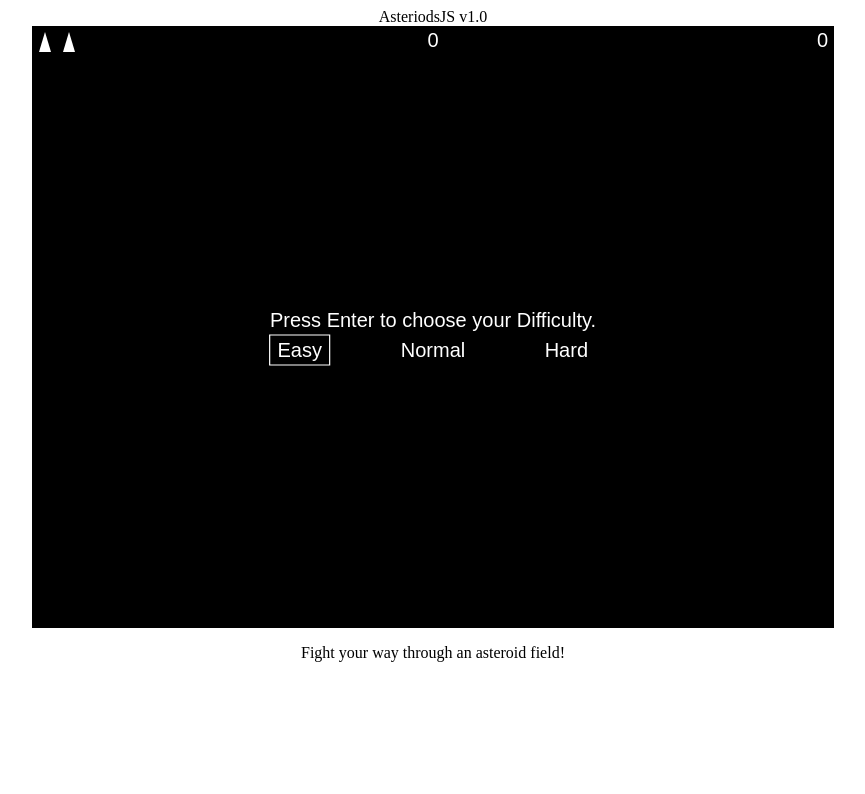
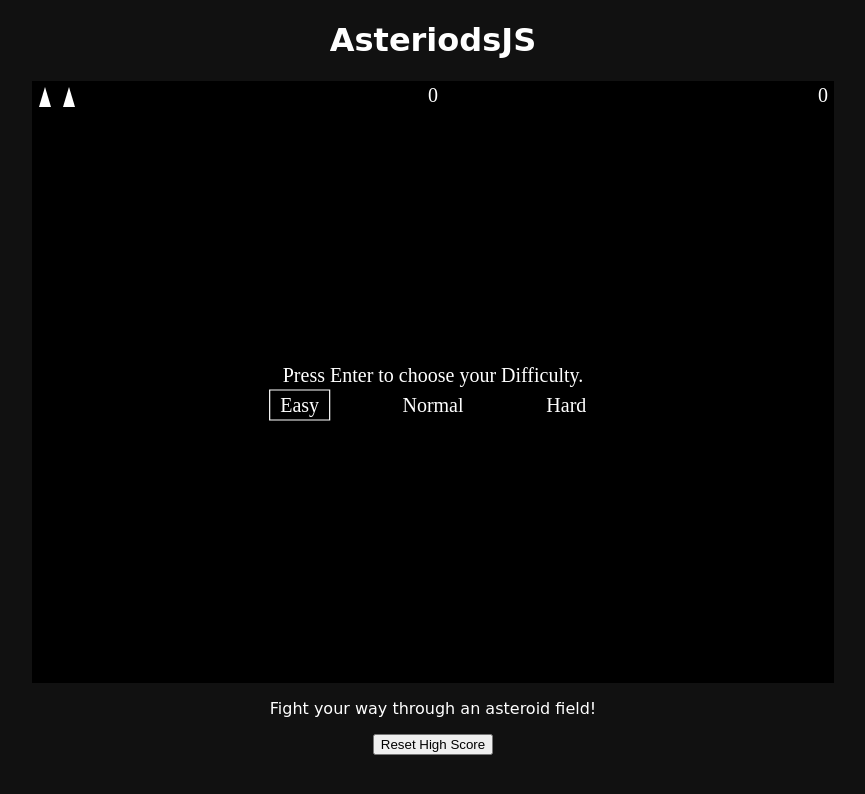
Before and after one commit to JDTalley/AsteroidsJS, a plain HTML site: page index.html in a window 1280 px wide. Shown: the whole page, without its empty margins (207-1072 px from the left). Drawn offline with Linux system fonts and the light colour scheme; a web font is replaced by a local one.

Commit message:
New Fonts. Reset High Score button. Styling.

```diff
--- a/index.html
+++ b/index.html
@@ -1,15 +1,23 @@
 <!DOCTYPE html>
 <html>
     <head>
-        <title>Asteriods v1.0 - GRX Games</title>
+        <title>Asteriods - GRX Games</title>
+        <link href="https://fonts.googleapis.com/css?family=Turret+Road&display=swap" rel="stylesheet">
         <link rel="stylesheet" type="text/css" href="style/Asteroids.css">
     </head>
     <body>
-        <header>AsteriodsJS v1.0</header>
-        <canvas id="game-canvas" width="800" height="600">
-            Please use a modern browser to access this website.
-        </canvas>
-        <p>Fight your way through an asteroid field!</p>
+        <div class="wrapper">
+            <header>
+                <h1>AsteriodsJS</h1>
+            </header>
+            <canvas id="game-canvas" width="800" height="600">
+                Please use a modern browser to access this website.
+            </canvas>
+            <div class="wrapper">
+                <p>Fight your way through an asteroid field!</p>
+                <button id="reset-high">Reset High Score</button>
+            </div>
+        </div>
         <script src="./js/lib/canvas.js"></script>
         <script src="./js/models/entity.js"></script>
         <script src="./js/models/bullet.js"></script>
--- a/js/controllers/asteroids.js
+++ b/js/controllers/asteroids.js
@@ -5,6 +5,10 @@ var height = canvas.height;
 if(!localStorage.getItem('high')) {
     localStorage.setItem('high', 0);
 }
+
+// Reset High Score Button
+const rButton = document.getElementById('reset-high');
+rButton.addEventListener('click', function(e) { localStorage.setItem('high', 0); });
 
 // Set up entities
 var spaceship = new Spaceship(width/2, height/2);
--- a/style/Asteroids.css
+++ b/style/Asteroids.css
@@ -1,15 +1,36 @@
-header {
-    text-align: center;
+html, body {
+    width:  100%;
+    height: 100%;
+    margin: 0;
+    background: #111;
+    color: white;
+    font-family: 'Turret Road', cursive;
+  }
+
+.wrapper {
+    display: flex;
+    flex-direction: column;
+    align-items: center;
+    justify-content: center;
+    flex-wrap: wrap;
 }
 
 #game-canvas {
-    display: block;
+    /* display: block; */
     border:1px solid #000000;
+    /* border-radius: 20px; */
     background:#f1f1f1;
     padding: 0;
-    margin:auto;
+    margin: auto;
+}
+
+header {
+    text-align: center;
 }
 
 p {
     text-align: center;
 }
+
+#reset-high {
+}
```
Also changed, not shown: js/lib/canvas.js.
